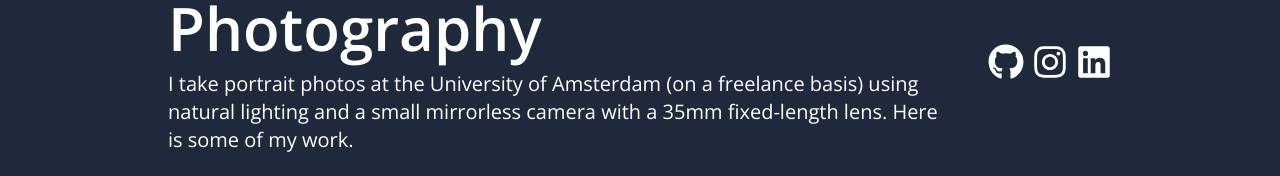
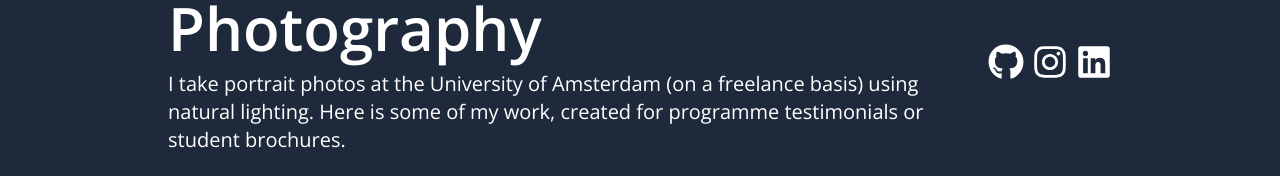
Before and after one commit to 100portraits/portfolio, a React (Vite) app in the folder portfolio/: page /work/photography in a window 1280 px wide. Shown: the part 134-310 px from the top of the page. Built offline with nearby package versions, Linux system fonts and the light colour scheme.

Commit message:
change photoh workding

```diff
--- a/portfolio/src/pages/work/Photography.jsx
+++ b/portfolio/src/pages/work/Photography.jsx
@@ -28,7 +28,7 @@ const Photography = () => {
             }
             header='Photography'
             subheader=''
-            subheader2={<>I take portrait photos at the University of Amsterdam (on a freelance basis) using natural lighting and a small mirrorless camera with a 35mm fixed-length lens. Here is some of my work.</>}
+            subheader2={<>I take portrait photos at the University of Amsterdam (on a freelance basis) using natural lighting. Here is some of my work, created for programme testimonials or student brochures.</>}
 
             contentlist={[
 
```
